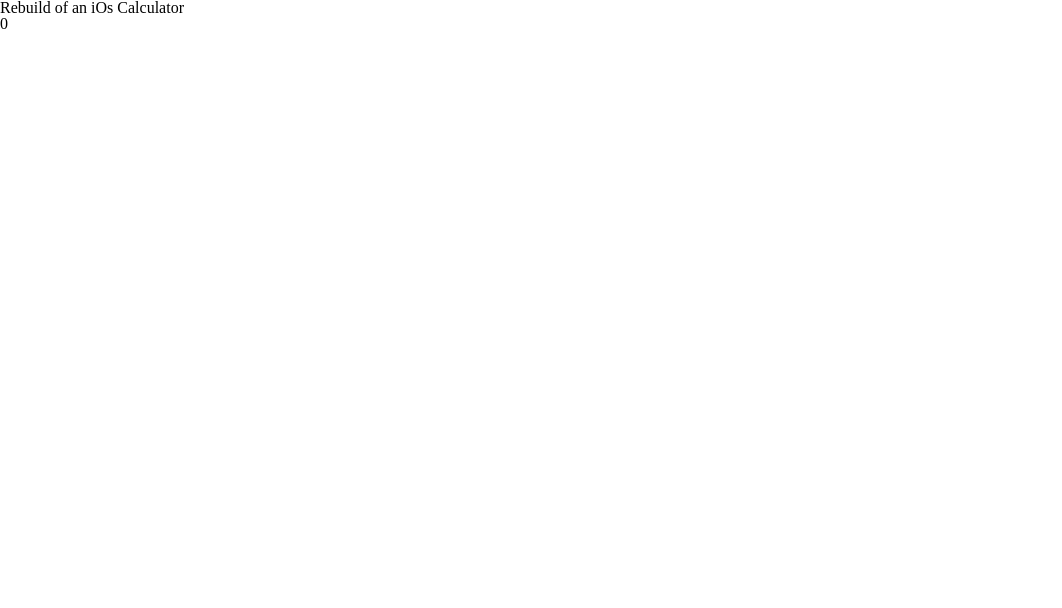
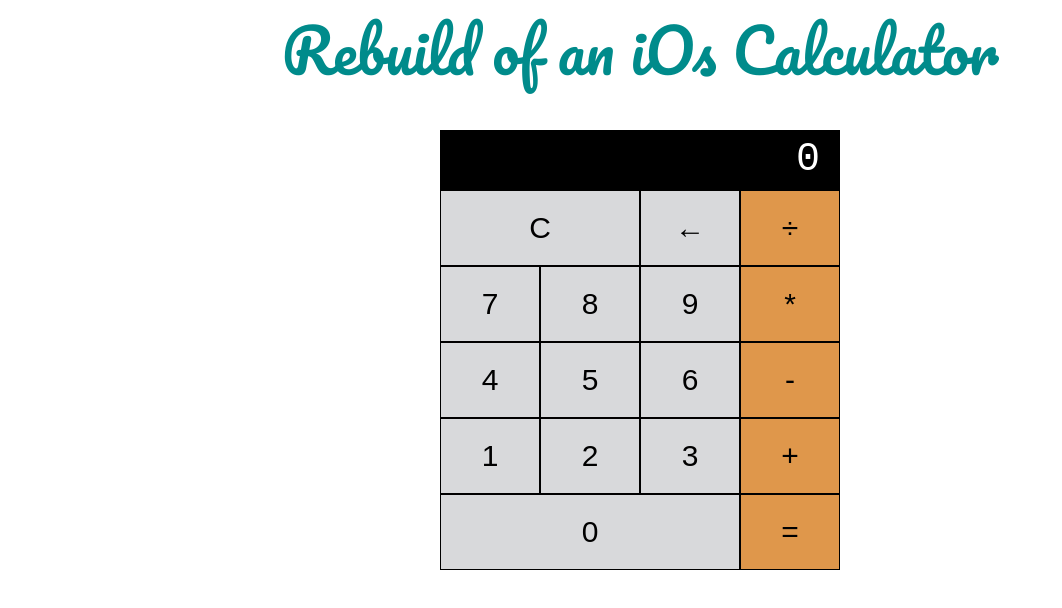
Before and after one commit to Berava/calculator, a plain HTML site: page index.html in a window 1280 px wide. Shown: the whole page, without its empty margins (0-1062 px from the left). Drawn offline with Linux system fonts and the light colour scheme.

Commit message:
finish html and css

```diff
--- a/index.html
+++ b/index.html
@@ -6,15 +6,47 @@
     <meta http-equiv="X-UA-Compatible" content="ie=edge">
     <link rel="stylesheet" href="./resources/css/reset.css" />
     <link rel="stylesheet" href="./resources/css/styles.css" />
+    <link href="https://fonts.googleapis.com/css?family=Pacifico" rel="stylesheet">
     <title>Calculator</title>
 </head>
 <body>
     <header>
         <h1>Rebuild of an iOs Calculator</h1>
     </header>
-    <div class="result-screen">
-        <h2 class="result">0</h2>
-    </div>
+    <main>
+        <div class="calculator">
+            <div class="result-screen">
+                <h2 class="result">0</h2>
+            </div>
+            <div class="row">
+                <button class="color-grey col-2">C</button>
+                <button class="color-grey col-1">&#8592;</button>
+                <button class="color-orange col-1">&#247;</button>
+            </div>
+            <div class="row">
+                <button class="color-grey col-1">7</button>
+                <button class="color-grey col-1">8</button>
+                <button class="color-grey col-1">9</button>
+                <button class="color-orange col-1">*</button>
+            </div>
+            <div class="row">
+                <button class="color-grey col-1">4</button>
+                <button class="color-grey col-1">5</button>
+                <button class="color-grey col-1">6</button>
+                <button class="color-orange col-1">-</button>
+            </div>
+            <div class="row">
+                <button class="color-grey col-1">1</button>
+                <button class="color-grey col-1">2</button>
+                <button class="color-grey col-1">3</button>
+                <button class="color-orange col-1">+</button>
+            </div>
+            <div class="row">
+                <button class="color-grey col-3">0</button>
+                <button class="color-orange col-1">=</button>
+            </div>
+        </div>
+    </main>
     <script src="./resources/js/main.js"></script>
 </body>
 </html>
--- a/resources/css/reset.css
+++ b/resources/css/reset.css
@@ -30,7 +30,7 @@
 }
 body {
 	line-height: 1;
-  box-sizing: border-box;
+  	box-sizing: border-box;
 }
 ol, ul {
 	list-style: none;
--- a/resources/css/styles.css
+++ b/resources/css/styles.css
@@ -0,0 +1,81 @@
+html {
+    font-size: 40px;
+    font-family: monospace;
+}
+
+header {
+    padding: 20px 0px;
+}
+
+h1 {
+    font-size: 1.5rem;
+    font-family: 'Pacifico', cursive;
+    color: darkcyan;
+    text-align: center;
+}
+
+main {
+    margin-top: 30px;
+    display: flex;
+    justify-content: center;
+}
+
+.calculator {
+    background-color: black;
+    width: 400px;
+    display: flex;
+    flex-direction: column;
+}
+
+.result-screen {
+    display: flex;
+    justify-content: flex-end;
+    color: white;
+    padding: 10px 20px 10px 0px;
+}
+
+.row {
+    display: flex;
+}
+
+button {
+    font-size: 30px;
+    padding: 20px;
+    border: 1px solid black;
+}
+
+button:hover {
+    background-color: aliceblue;
+}
+
+button:active {
+    background-color: darkgray;
+}
+
+button:last-child:hover {
+    background-color: blanchedalmond;
+}
+
+button:last-child:active {
+    background-color: darkgoldenrod;
+}
+
+.col-1 {
+    width: 25%;
+}
+
+.col-2 {
+    width: 50%;
+}
+
+.col-3 {
+    width: 75%;
+}
+
+.color-grey {
+    background-color: #D8D9DB;
+}
+
+.color-orange {
+    background-color: #DF974B;
+}
```
